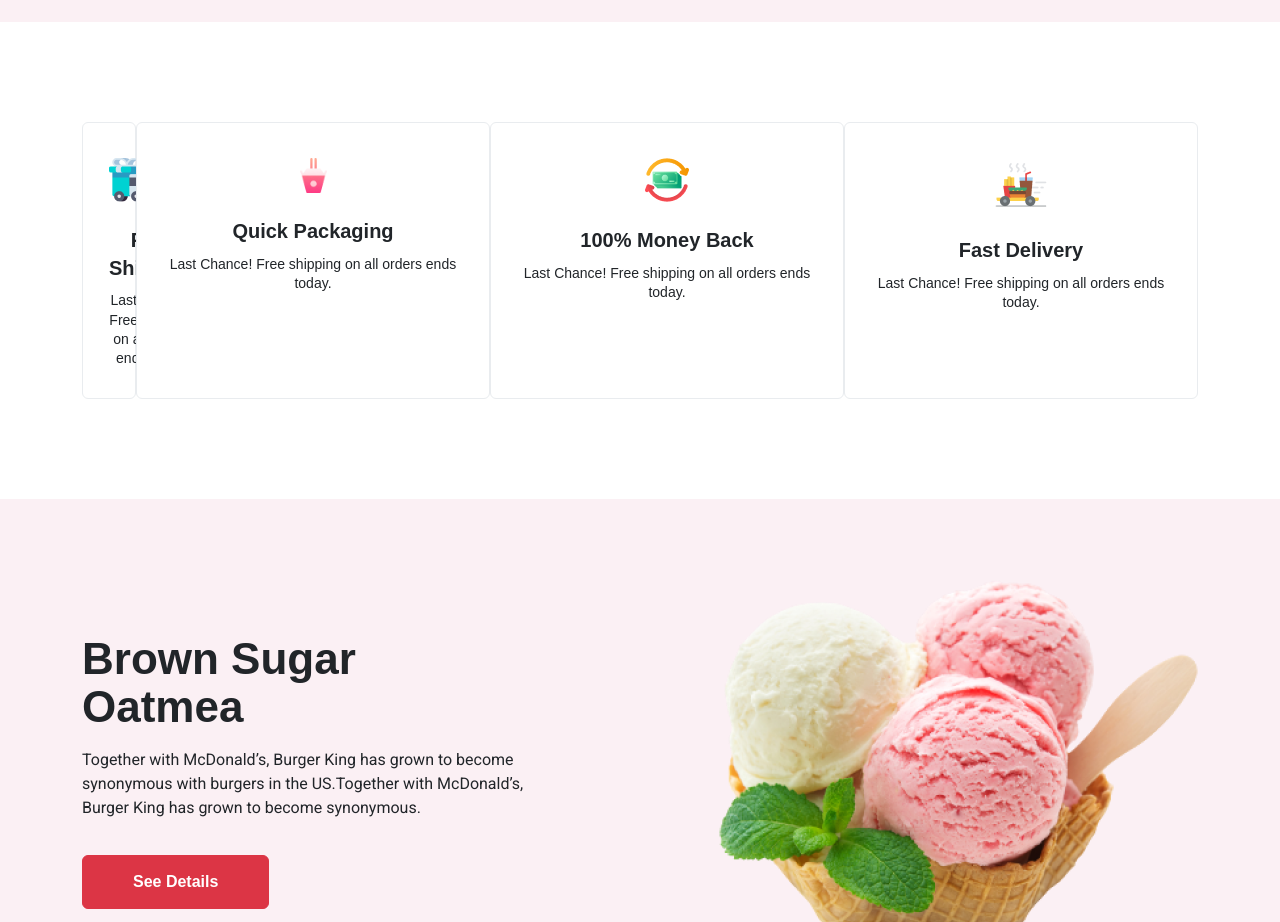
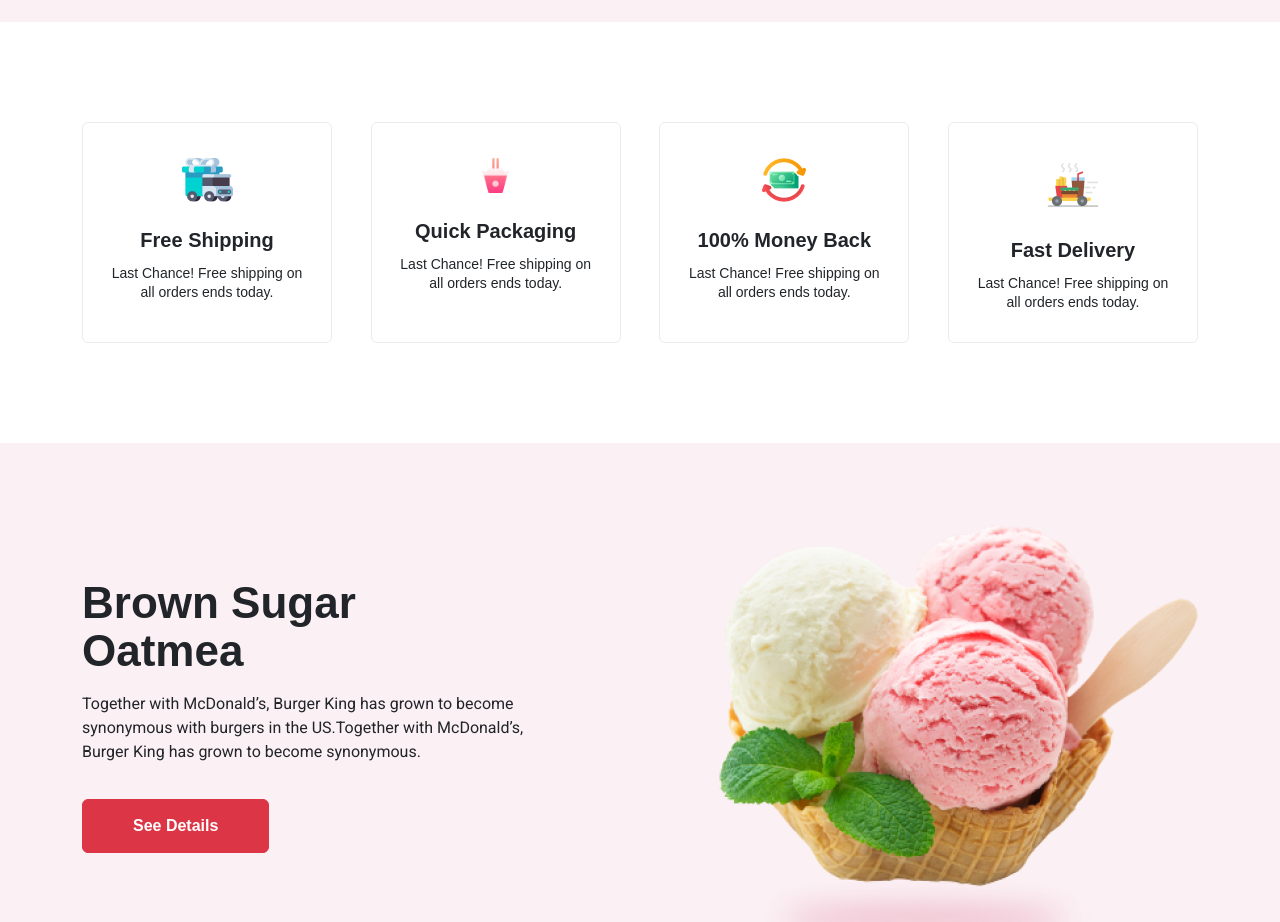
Before and after one commit to E-gap/ice-cream-polar-site, a React (Create React App) app: page / in a window 1280 px wide. Shown: the part 840-1762 px from the top of the page. Built offline with nearby package versions, Linux system fonts and the light colour scheme; a web font is replaced by a local one.

Commit message:
fix advantages

```diff
--- a/src/components/AdvantagesSection/AdvantagesSection.jsx
+++ b/src/components/AdvantagesSection/AdvantagesSection.jsx
@@ -25,7 +25,9 @@ const AdvantagesSection = () => {
               </Card.Text>
             </Card.Body>
           </Card>
-          <Card className={`${css.card} border border-light-subtle rounded`}>
+          <Card
+            className={`${css.card} ${css.cardItem} border border-light-subtle rounded`}
+          >
             <Card.Img variant="top" src={ad_2} className={css.icon_2} />
             <Card.Body>
               <Card.Title className={`${css.cardTitle} text-center`}>
@@ -36,7 +38,9 @@ const AdvantagesSection = () => {
               </Card.Text>
             </Card.Body>
           </Card>
-          <Card className={`${css.card} border border-light-subtle rounded`}>
+          <Card
+            className={`${css.card} ${css.cardItem} border border-light-subtle rounded`}
+          >
             <Card.Img variant="top" src={ad_3} className={css.icon_3} />
             <Card.Body>
               <Card.Title className={`${css.cardTitle} text-center`}>
@@ -47,7 +51,9 @@ const AdvantagesSection = () => {
               </Card.Text>
             </Card.Body>
           </Card>
-          <Card className={`${css.card} border border-light-subtle rounded`}>
+          <Card
+            className={`${css.card} ${css.cardItem} border border-light-subtle rounded`}
+          >
             <Card.Img variant="top" src={ad_4} className={css.icon_4} />
             <Card.Body>
               <Card.Title className={`${css.cardTitle} text-center`}>
--- a/src/components/AdvantagesSection/AdvantagesSection.module.css
+++ b/src/components/AdvantagesSection/AdvantagesSection.module.css
@@ -13,7 +13,7 @@
 }
 
 .card.cardItem {
-  flex-grow: unset;
+  flex: unset;
 }
 
 .card * {
```
